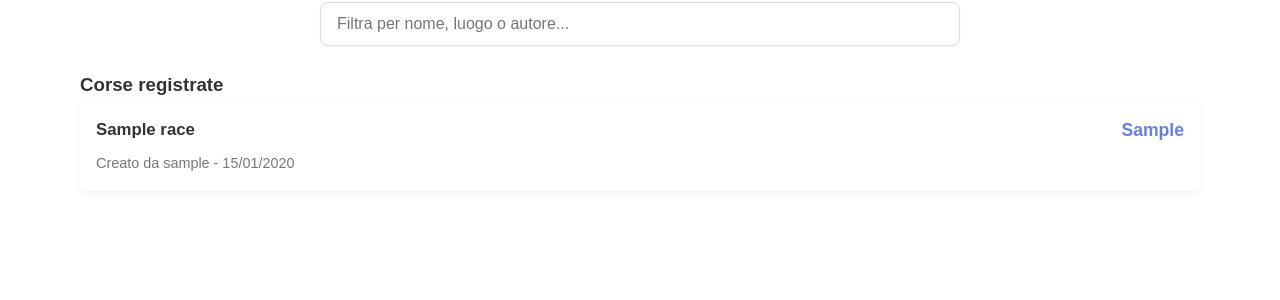
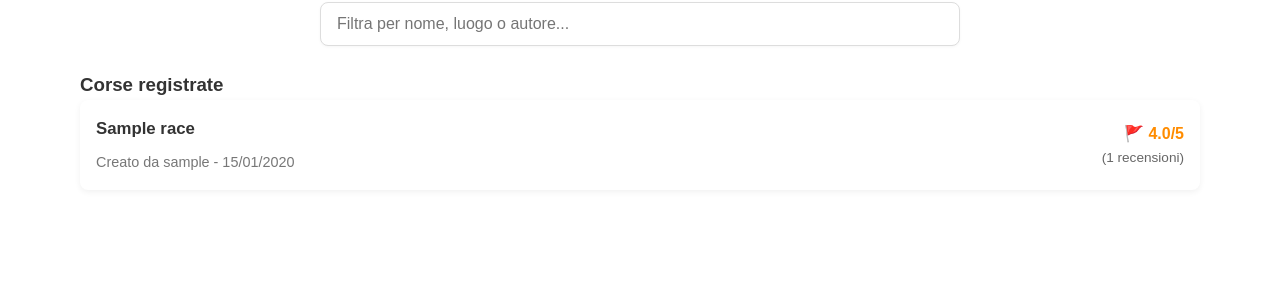
Before and after one commit to Chicco94/4_corse_podistiche, a Flask app: page / in a window 1280 px wide. Shown: the part 305-605 px from the top of the page. Run offline with Flask 3, Linux system fonts and the light colour scheme; tables that the repository leaves empty hold one stand-in row (values such as "Sample post"); parts of the project's set-up code (start-up, migrations or seed data) failed here and were passed over.

Commit message:
Add review functionality with collapsible details; enhance race and review templates and styles

```diff
--- a/app/models/race.py
+++ b/app/models/race.py
@@ -15,3 +15,28 @@ class Race(db.Model):
 
     def __repr__(self):
         return f'<Race {self.name} - {self.place}>'
+
+    @property
+    def reviews_count(self):
+        return len(self.reviews or [])
+
+    @property
+    def average_rating(self):
+        """Restituisce la media aggregata di tutte le recensioni per questa gara (float) o None se nessuna recensione."""
+        if not self.reviews:
+            return None
+        totals = 0.0
+        for r in self.reviews:
+            # ogni recensione ha 8 valori di rating
+            s = (
+                (r.rating_percorso_segnaletica or 0)
+                + (r.rating_percorso_fondo or 0)
+                + (r.rating_percorso_distanza or 0)
+                + (r.rating_ristori_numero or 0)
+                + (r.rating_ristori_varieta or 0)
+                + (r.rating_ristoro_abusivo or 0)
+                + (r.rating_ristoro_finale or 0)
+                + (r.rating_extra_organizzazione or 0)
+            )
+            totals += (s / 8.0)
+        return totals / len(self.reviews)
--- a/app/static/css/style.css
+++ b/app/static/css/style.css
@@ -368,12 +368,33 @@ select:focus {
 }   font-size: 0.95rem;
 }
 
+.rating-group h4 {
+    margin: 0 0 0.5rem 0;
+    color: #333;
+    font-size: 0.95rem;
+}
+
+.add-review h5 {
+    margin: 1.5rem 0 1rem 0;
+    color: #333;
+    font-size: 1rem;
+    border-bottom: 2px solid #667eea;
+    padding-bottom: 0.5rem;
+}
+
 .rating-group p {
     margin: 0.25rem 0;
     font-size: 0.9rem;
     color: #555;
     padding-left: 1rem;
 }
+
+/* Collapsible review details */
+.review-summary { display:flex; align-items:center; gap:1rem; justify-content:space-between; }
+.review-average { font-weight:700; color:#ff8c00; }
+.toggle-details { flex-shrink:0; }
+.review-details[hidden] { display:none; }
+.review-card.open { box-shadow: 0 8px 18px rgba(0,0,0,0.12); }
 
 .no-reviews {
     color: #999;
@@ -429,6 +450,10 @@ select:focus {
 .race-name { font-size:1.05rem; color:#333; }
 .race-place { color:#667eea; font-weight:600; }
 .race-meta { margin-top:0.5rem; color:#777; font-size:0.9rem; }
+.race-side { text-align:right; min-width:110px; }
+.race-average { font-weight:800; color:#ff8c00; font-size:1rem; }
+.race-count { font-size:0.85rem; color:#666; }
+.race-average.no-reviews { color:#999; font-weight:600; }
 
 /* Filter input */
 .filter-box { display:flex; justify-content:center; margin:1.5rem 0; }
--- a/app/static/js/main.js
+++ b/app/static/js/main.js
@@ -39,3 +39,31 @@ console.log('App caricata correttamente');
 
 	input.addEventListener('input', debounce(filter, 150));
 })();
+
+// Toggle review details (collapsible)
+;(function(){
+	function toggleDetails(e){
+		const btn = e.currentTarget;
+		const card = btn.closest('.review-card');
+		if(!card) return;
+		const details = card.querySelector('.review-details');
+		if(!details) return;
+		const isHidden = details.hasAttribute('hidden');
+		if(isHidden){
+			details.removeAttribute('hidden');
+			btn.textContent = 'Nascondi dettagli';
+			card.classList.add('open');
+		} else {
+			details.setAttribute('hidden','');
+			btn.textContent = 'Mostra dettagli';
+			card.classList.remove('open');
+		}
+	}
+
+	document.addEventListener('click', function(e){
+		const t = e.target;
+		if(t && t.classList && t.classList.contains('toggle-details')){
+			toggleDetails(e);
+		}
+	});
+})();
--- a/app/templates/index.html
+++ b/app/templates/index.html
@@ -25,10 +25,19 @@
                 <li class="race-item">
                     <a href="{{ url_for('main.race_detail', race_id=race.id) }}" class="race-link">
                         <div class="race-main">
-                            <strong class="race-name">{{ race.name }}</strong>
-                            <span class="race-place">{{ race.place }}</span>
+                            <div>
+                                <strong class="race-name">{{ race.name }}</strong>
+                                <div class="race-meta">Creato da {{ race.creator.username }} - {{ race.created_at.strftime('%d/%m/%Y') }}</div>
+                            </div>
+                            <div class="race-side">
+                                {% if race.average_rating is not none %}
+                                    <div class="race-average">🚩 {{ race.average_rating|round(1) }}/5</div>
+                                    <div class="race-count">({{ race.reviews_count }} recensioni)</div>
+                                {% else %}
+                                    <div class="race-average no-reviews">Nessuna recensione</div>
+                                {% endif %}
+                            </div>
                         </div>
-                        <div class="race-meta">Creato da {{ race.creator.username }} - {{ race.created_at.strftime('%d/%m/%Y') }}</div>
                     </a>
                 </li>
             {% endfor %}
```
Also changed, not shown: app/templates/race_detail.html (+8 -0 lines).
